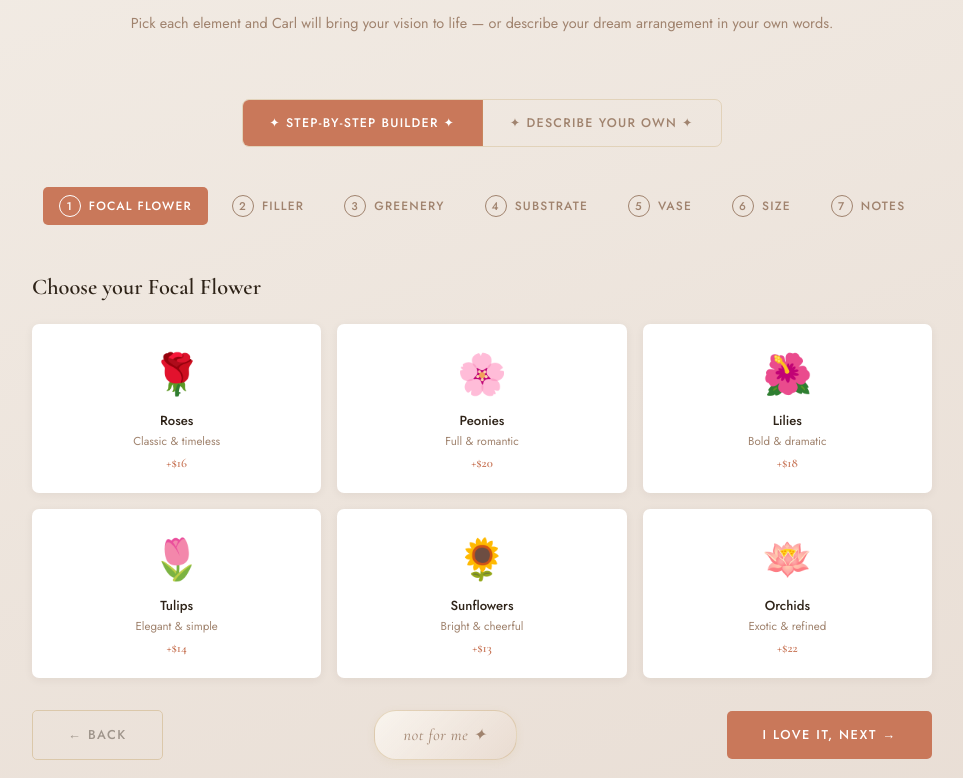
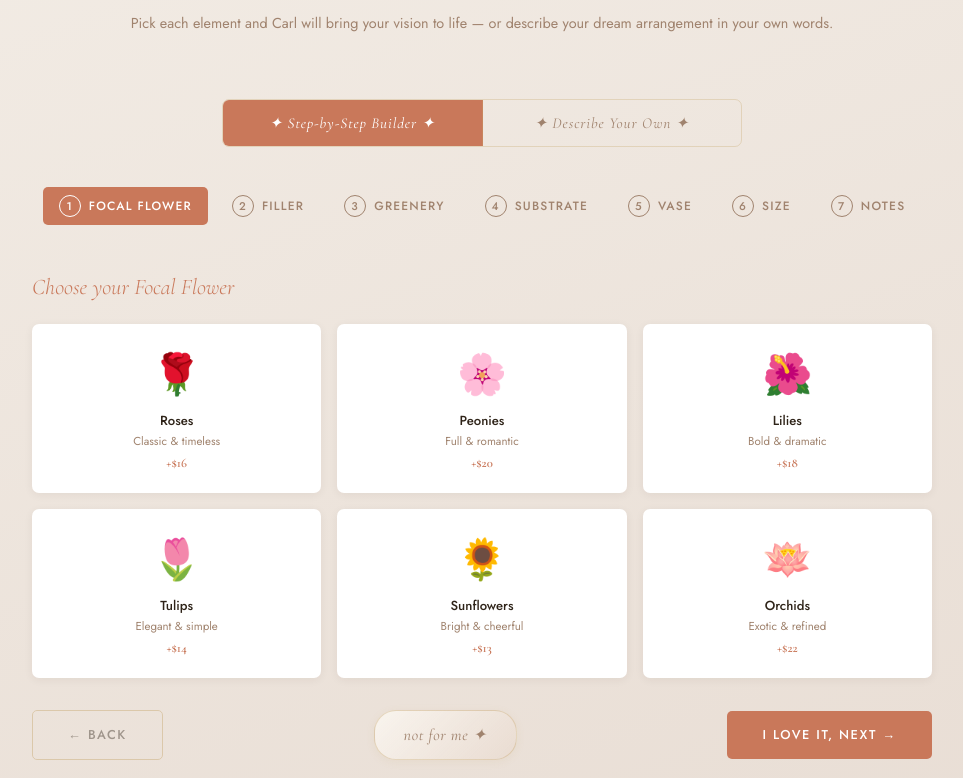
Before and after one commit to lax237/florals-forever, a React (Vite) app: page / in a window 1280 px wide. Shown: the part 2542-3320 px from the top of the page, without its empty margins (158-1121 px from the left). Built offline with nearby package versions, Linux system fonts and the light colour scheme.

Commit message:
Refactor App.css for styling improvements
Updated styles for various elements including font colors, sizes, and margins. Added shimmer animation to disclaimer title.

```diff
--- a/src/App.css
+++ b/src/App.css
@@ -231,7 +231,8 @@ body {
 }
 .builder-prompt {
   font-family: 'Cormorant Garamond', serif;
-  font-size: 1.4rem; margin-bottom: 1.5rem; color: var(--deep);
+  font-size: 1.4rem; margin-bottom: 1.5rem; color: var(--rose);
+  font-style: italic; font-weight: 300;
 }
 .options-grid {
   display: grid; grid-template-columns: repeat(3, 1fr);
@@ -308,7 +309,7 @@ body {
 }
 .form-input, .form-textarea {
   width: 100%; border: 1px solid rgba(196,162,101,0.3);
-  background: var(--cream); border-radius: 5px;
+  background: #f5ede0; border-radius: 5px;
   padding: 0.8rem 1rem; font-family: 'Jost', sans-serif; font-size: 0.9rem;
   color: var(--deep); transition: border-color 0.2s; outline: none;
 }
@@ -383,16 +384,15 @@ body {
 
 /* ── BUILDER TABS ── */
 .builder-tabs {
-  display: flex; gap: 0; margin-bottom: 2.5rem;
+  display: flex; gap: 0;
   border: 1px solid rgba(196,162,101,0.3); border-radius: 7px;
-  overflow: hidden; max-width: 480px; margin-left: auto; margin-right: auto;
-  margin-bottom: 2.5rem;
+  overflow: hidden; max-width: 520px; margin: 0 auto 2.5rem;
 }
 .builder-tab {
   flex: 1; background: transparent; border: none; cursor: pointer;
-  padding: 0.85rem 1.5rem; font-family: 'Jost', sans-serif;
-  font-size: 0.78rem; font-weight: 500; letter-spacing: 0.1em;
-  text-transform: uppercase; color: var(--dusty);
+  padding: 0.85rem 1.5rem; font-family: 'Cormorant Garamond', serif;
+  font-size: 0.95rem; font-weight: 400; font-style: italic;
+  letter-spacing: 0.06em; color: var(--dusty); text-align: center;
   transition: all 0.2s; border-right: 1px solid rgba(196,162,101,0.3);
 }
 .builder-tab:last-child { border-right: none; }
@@ -531,28 +531,36 @@ body {
   box-shadow: 0 4px 20px rgba(196,162,101,0.1);
 }
 .shipping-free-note {
-  background: rgba(122,140,110,0.12); color: var(--moss) !important;
-  border-radius: 5px; padding: 0.6rem 1rem !important;
-  font-size: 0.85rem !important; margin-bottom: 1rem !important;
+  background: rgba(122,140,110,0.15); color: var(--moss) !important;
+  border-radius: 7px; padding: 0.8rem 1.2rem !important;
+  font-size: 1rem !important; font-weight: 600 !important;
+  margin-bottom: 1rem !important; letter-spacing: 0.02em;
+  border: 1px solid rgba(122,140,110,0.25);
 }
 .disclaimer-title {
-  font-family: 'Jost', sans-serif; font-size: 0.85rem;
-  font-weight: 600; letter-spacing: 0.08em; text-transform: uppercase;
-  color: var(--deep); margin-bottom: 0.75rem;
+  font-family: 'Cormorant Garamond', serif; font-size: 1.1rem;
+  font-weight: 400; font-style: italic; letter-spacing: 0.04em;
+  color: var(--rose); margin-bottom: 0.75rem;
+  animation: shimmer 3s ease-in-out infinite alternate;
+}
+@keyframes shimmer {
+  from { opacity: 0.85; }
+  to   { opacity: 1; }
 }
 .shipping-disclaimer p {
-  font-size: 0.82rem; color: var(--dusty); line-height: 1.7; margin-bottom: 0.75rem;
+  font-size: 0.88rem; color: var(--deep); line-height: 1.8; margin-bottom: 0.75rem;
 }
 .shipping-disclaimer ul {
   padding-left: 1.2rem; margin-bottom: 0.75rem;
 }
 .shipping-disclaimer ul li {
-  font-size: 0.82rem; color: var(--dusty); line-height: 1.7; margin-bottom: 0.5rem;
+  font-size: 0.88rem; color: var(--deep); line-height: 1.8; margin-bottom: 0.6rem;
 }
-.shipping-disclaimer ul li strong { color: var(--deep); }
+.shipping-disclaimer ul li strong { color: var(--rose); }
 .disclaimer-footer {
-  font-size: 0.78rem !important; font-style: italic;
-  color: var(--dusty) !important; margin-bottom: 0 !important;
+  font-size: 0.82rem !important; font-style: italic;
+  color: var(--deep) !important; margin-bottom: 0 !important;
+  text-align: center !important;
 }
 
 /* ── BRIDAL SECTION ── */
```
